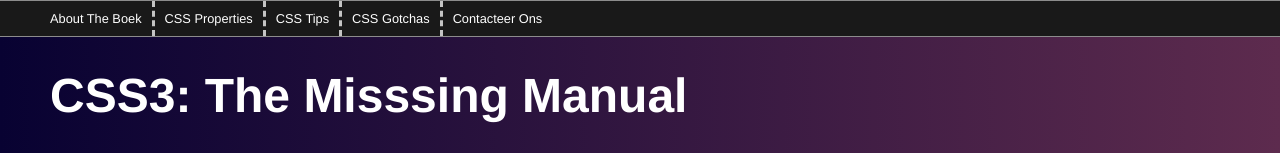
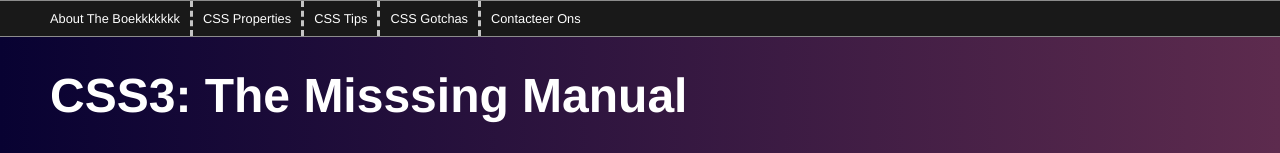
Before and after one commit to robbedb12/eennaam, a plain HTML site: page www/index.html in a window 1280 px wide. Shown: the top 153 px of the page. Drawn offline with Linux system fonts and the light colour scheme.

Commit message:
hotfix boek

```diff
--- a/www/index.html
+++ b/www/index.html
@@ -12,7 +12,7 @@
       <header>
         <nav class="clear">
           <ul>
-            <li><a href="#">About The Boek</a></li>
+            <li><a href="#">About The Boekkkkkkk</a></li>
             <li><a href="#">CSS Properties</a></li>
             <li><a href="#">CSS Tips</a></li>
             <li><a href="#">CSS Gotchas</a></li>
```
